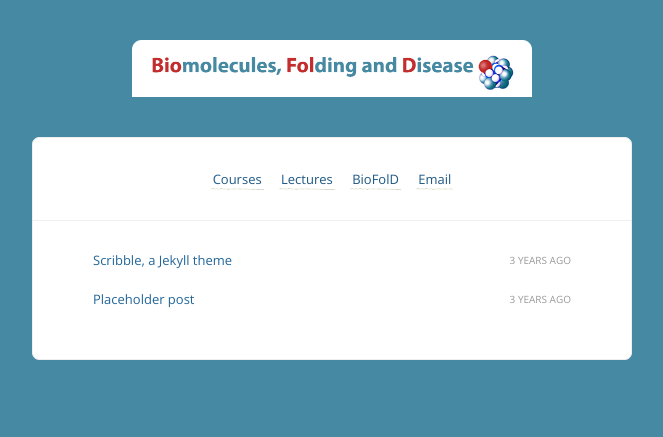
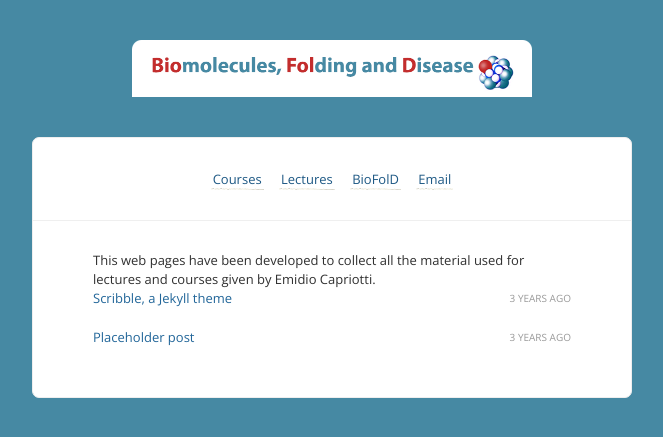
Before and after one commit to biofold-edu/biofold-edu.github.io, a Jekyll site: the page built from index.html, in a window 1280 px wide. Shown: the top 437 px of the page, without its empty margins (308-971 px from the left). Built offline with Jekyll 4.4.1, drawn with Linux system fonts in a browser that asks for light colours; Markdown is read by kramdown in place of the engine named in the settings; comment, search, counter and statistics services are not loaded.

Commit message:
First Commit

```diff
--- a/index.html
+++ b/index.html
@@ -2,6 +2,9 @@
 layout: index
 ---
 
+This web pages have been developed to collect all the material used for
+lectures and courses given by Emidio Capriotti.
+<br>
 <ul class="posts">
   {% for post in site.posts %}
   <li>
```
